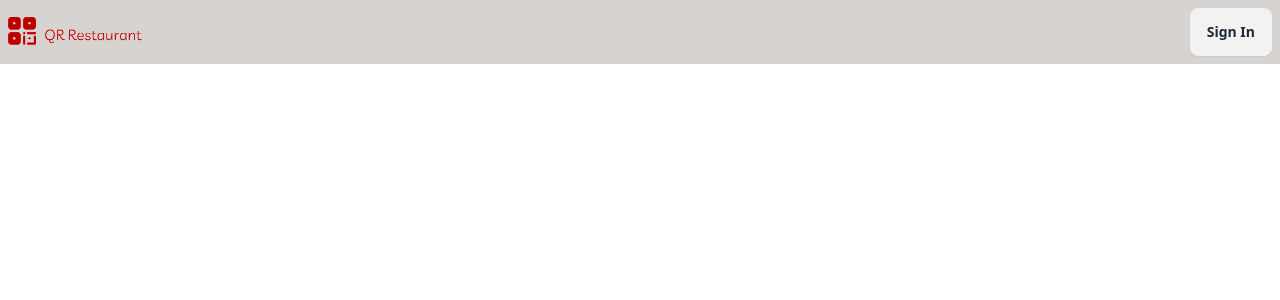
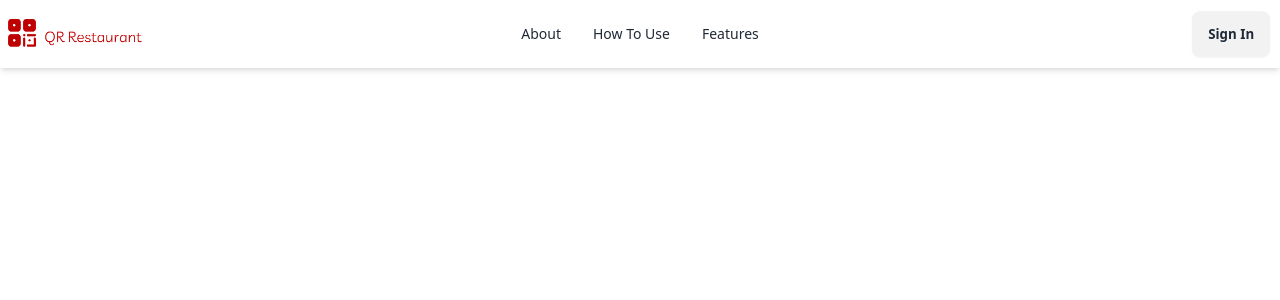
Before and after one commit to betacraftm/qr-restaurant, a React (Vite) app in the folder app/: page / in a window 1280 px wide. Shown: the top 300 px of the page. Built offline with nearby package versions, Linux system fonts and the light colour scheme.

Commit message:
build: add responsive for header

```diff
--- a/app/package.json
+++ b/app/package.json
@@ -13,6 +13,7 @@
     "@reduxjs/toolkit": "^2.2.7",
     "react": "^18.3.1",
     "react-dom": "^18.3.1",
+    "react-icons": "^5.3.0",
     "react-redux": "^9.1.2",
     "react-router-dom": "^6.26.1"
   },
--- a/app/src/components/Header.jsx
+++ b/app/src/components/Header.jsx
@@ -1,10 +1,17 @@
 import { useNavigate } from "react-router-dom";
+import { Link } from "react-router-dom";
+import { GiHamburgerMenu } from "react-icons/gi";
+import { IoCloseSharp } from "react-icons/io5";
+import { useState } from "react";
 
 export default function Header() {
   const navigate = useNavigate();
+  const [showMenu, setShowMenu] = useState(false);
 
   return (
-    <header className="flex items-center justify-between bg-stone-300 p-2">
+    <div>
+      <header className="navbar shadow-md">
+        <div className="navbar-start">
           <div className="cursor-pointer" onClick={() => navigate("/")}>
             <img
               src="horizontal-logo.png"
@@ -12,7 +19,57 @@ export default function Header() {
               className="h-10 object-contain"
             />
           </div>
-      <button className="btn">Sign In</button>
+        </div>
+        <div className="navbar-center hidden md:flex">
+          <ul className="menu menu-horizontal px-1">
+            <li>
+              <a>About</a>
+            </li>
+            <li>
+              <a>How To Use</a>
+            </li>
+            <li>
+              <a>Features</a>
+            </li>
+          </ul>
+        </div>
+        <div className="navbar-end">
+          <div className="btn hidden md:inline-flex">
+            <Link to={"/sign-in"}>Sign In</Link>
+          </div>
+          <span
+            className="rounded-md bg-red-500 p-2 text-2xl text-white md:hidden"
+            onClick={() => setShowMenu((prev) => !prev)}
+          >
+            {showMenu ? <IoCloseSharp /> : <GiHamburgerMenu />}
+          </span>
+        </div>
       </header>
+      <div className={showMenu ? "block" : "hidden"}>
+        <ul className="menu w-full rounded-none bg-base-200 p-0 shadow-md">
+          <li
+            className="rounded-none border-b border-slate-300"
+            onClick={() => setShowMenu((prev) => !prev)}
+          >
+            <a>About</a>
+          </li>
+          <li
+            className="rounded-none border-b border-slate-300"
+            onClick={() => setShowMenu((prev) => !prev)}
+          >
+            <a>How To Use</a>
+          </li>
+          <li
+            className="rounded-none border-b border-slate-300"
+            onClick={() => setShowMenu((prev) => !prev)}
+          >
+            <a>Features</a>
+          </li>
+          <li onClick={() => setShowMenu((prev) => !prev)}>
+            <Link to={"/sign-in"}>Sign In</Link>
+          </li>
+        </ul>
+      </div>
+    </div>
   );
 }
```
Lines whose indentation alone changed are shown as unchanged.
